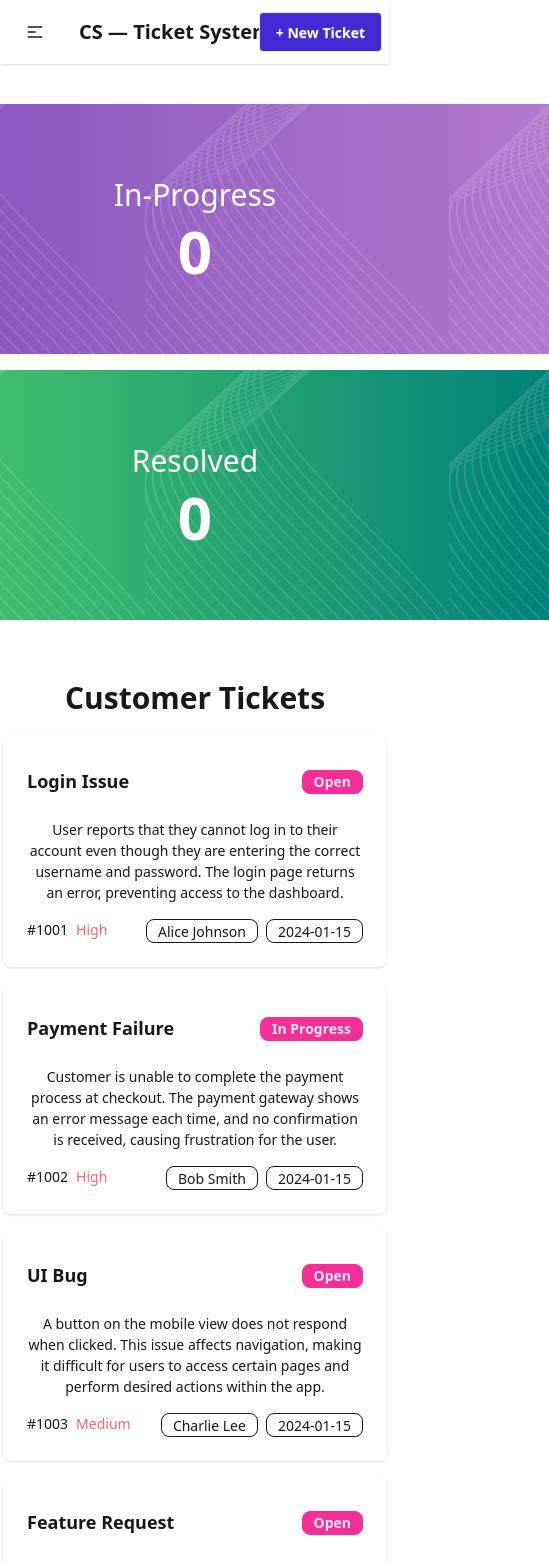
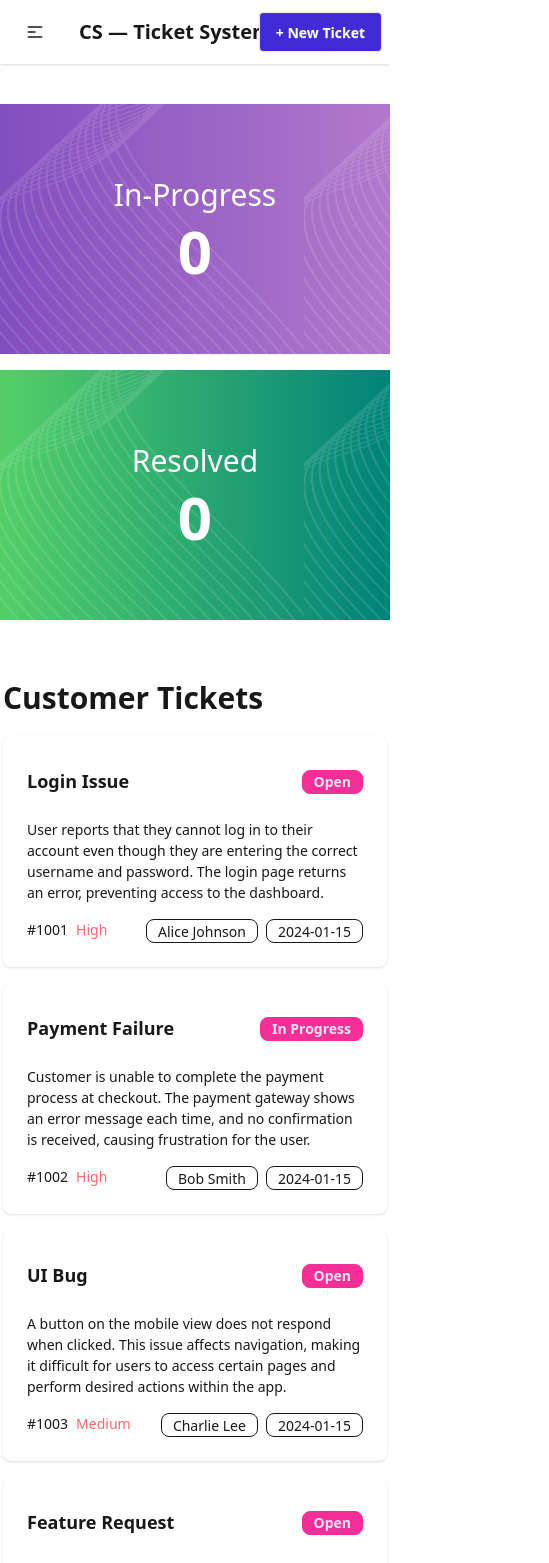
Before and after one commit to Junaid8217/customer-support-zone, a React (Vite) app: page / in a window 390 px wide. Shown: the top 1563 px of the page, 549 px wide, since content can reach past the window. Built offline with nearby package versions, Linux system fonts and the light colour scheme.

Commit message:
Modified responsive

```diff
--- a/src/components/Banner/Banner.jsx
+++ b/src/components/Banner/Banner.jsx
@@ -6,14 +6,14 @@ const Banner = ({visitedTickets, setVisitedTickets, completeTask}) => {
 
     return (
         <div className=' max-w-[1200px] mx-auto flex flex-col md:flex-row justify-between items-center my-10 gap-4'>
-            <div className='w-[708px] h-[250px] bg-amber-300 flex flex-col justify-center items-center text-center gap-2 text-white'
+            <div className='w-full md:w-[708px] h-[250px] bg-amber-300 flex flex-col justify-center items-center text-center gap-2 text-white'
                 style={{
                     backgroundImage: `url(${BannerImg1}), linear-gradient(to right, rgba(99,46,227,0.8), rgba(159,98,242,0.8))`
                 }}>
                 <p className='text-3xl'>In-Progress</p>
                 <h1 className='font-semibold text-6xl'>{visitedTickets.length}</h1>
             </div>
-            <div className='w-[708px] h-[250px] bg-amber-300 flex flex-col justify-center items-center text-center gap-2 text-white'
+            <div className='w-full md:w-[708px] h-[250px] bg-amber-300 flex flex-col justify-center items-center text-center gap-2 text-white'
                 style={{
                     backgroundImage: `url(${BannerImg1}), linear-gradient(to right, rgba(84, 207, 104, 1), rgba(0, 130, 122, 1))`
                 }}>
--- a/src/components/CustomerTickets/CustomerTickets.jsx
+++ b/src/components/CustomerTickets/CustomerTickets.jsx
@@ -6,7 +6,7 @@ const CustomerTickets = ({ ticketsPromise, visitedTickets, setVisitedTickets, ha
 
 
     return (
-        <div className='max-w-[1200px] mx-auto flex flex-col md:flex-row gap-10 text-center items-center md:items-start'>
+        <div className='max-w-[1200px] mx-auto flex flex-col md:flex-row gap-10 items-center md:items-start'>
             <div className='max-w-[800px]'>
                 <h1 className='text-3xl font-semibold my-5'>Customer Tickets</h1>
 
```
